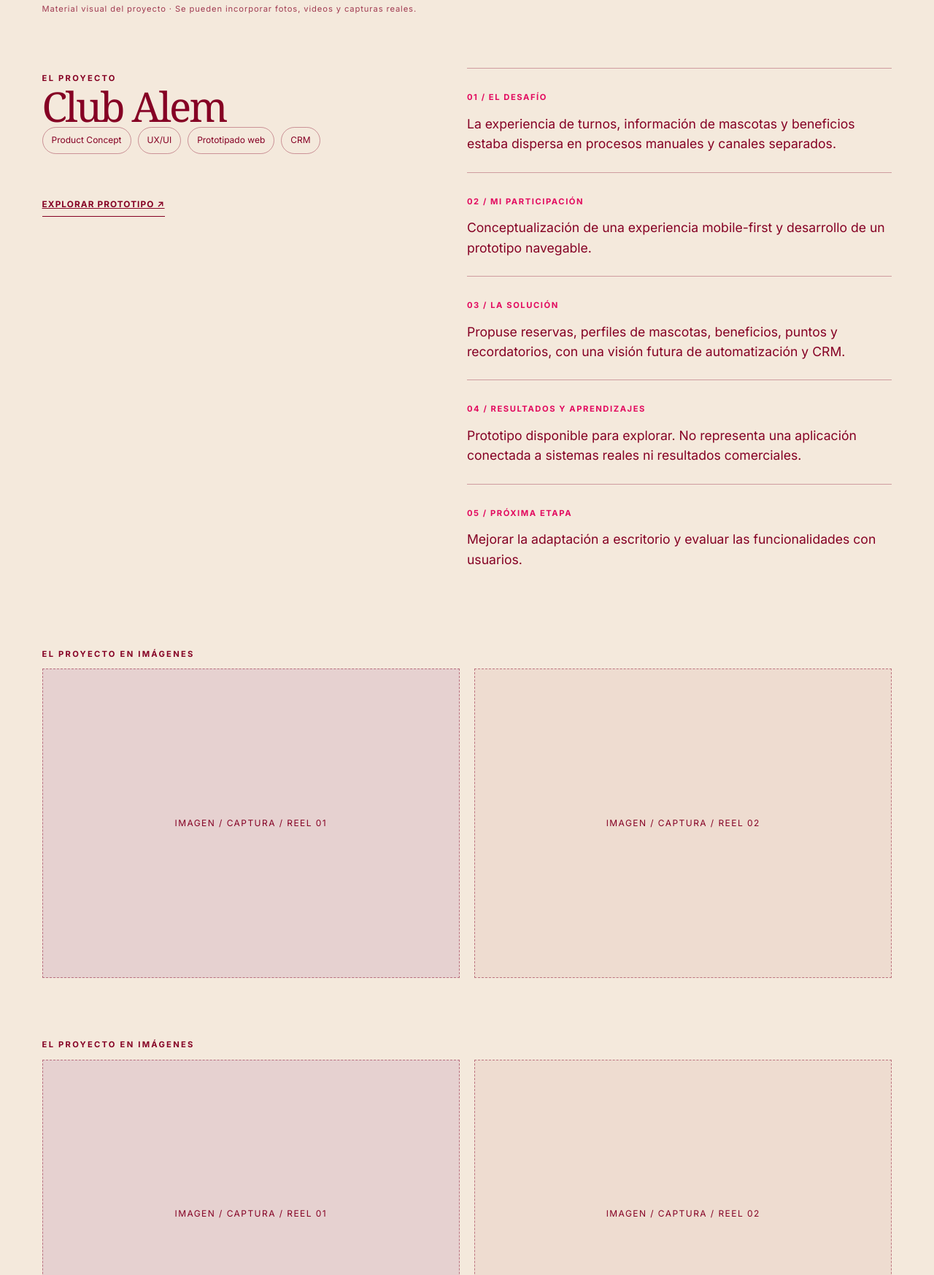
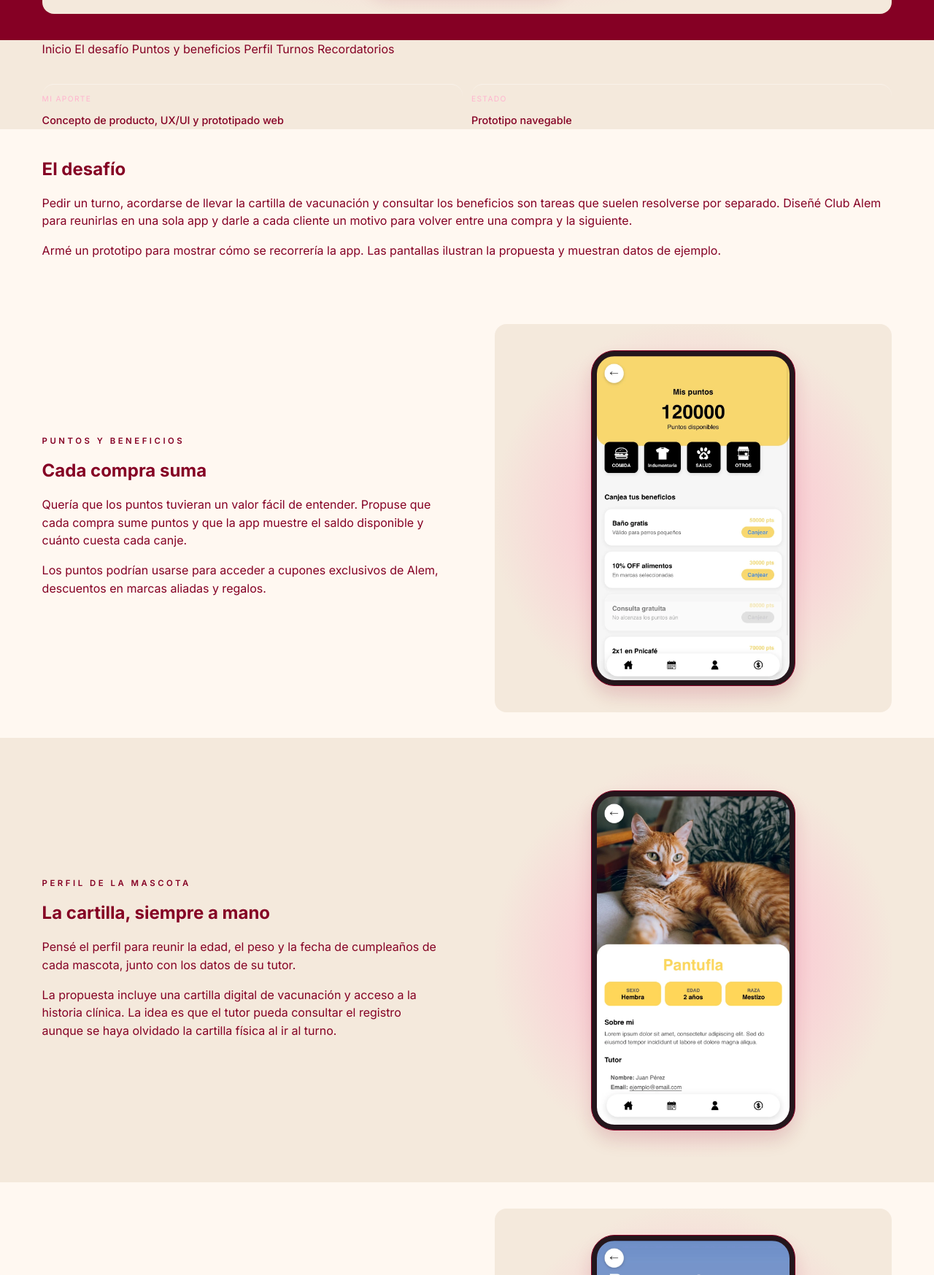
Before and after one commit to celigomezsadir-collab/muy-celina, a plain HTML site: page pages/proyectos/club-alem.html in a window 1280 px wide. Shown: the part 1053-2800 px from the top of the page at 73% size. Drawn offline with Linux system fonts and the light colour scheme; a web font is replaced by a local one.

Commit message:
Actualizar el proyecto Club Alem

```diff
--- /dev/null
+++ b/css/club-alem.css
@@ -0,0 +1,91 @@
+#inicio-app {
+    scroll-margin-top: 6rem;
+}
+
+.club-home-note {
+    max-width: 48ch;
+    margin-top: .85rem;
+}
+
+.club-case .project-hero-grid,
+.club-chapter-grid {
+    gap: clamp(2rem, 6vw, 6rem);
+}
+
+.club-case .project-facts .pj-case-facts > div {
+    border-radius: var(--card-radius, 1rem);
+}
+
+.club-case :is(.club-intro, .club-chapter, .club-reminders) {
+    padding-block: clamp(2.5rem, 6vw, 5.5rem);
+}
+
+.club-case :is(.club-intro, .club-chapter) {
+    background: var(--paper);
+    color: var(--burgundy);
+}
+
+.club-case #perfil {
+    background: var(--cream);
+    color: var(--burgundy);
+}
+
+.club-case .club-reminders {
+    background: var(--burgundy);
+    color: var(--paper);
+}
+
+.club-chapter-grid {
+    display: grid;
+    grid-template-columns: repeat(2, minmax(0, 1fr));
+    align-items: center;
+}
+
+.club-copy .eyebrow {
+    margin-bottom: .75rem;
+}
+
+.club-copy h2 {
+    margin-bottom: 1.25rem;
+}
+
+.club-stage {
+    display: grid;
+    place-items: center;
+    min-width: 0;
+    padding: clamp(1rem, 3vw, 2.25rem);
+    border-radius: var(--card-radius, 1rem);
+    background: radial-gradient(ellipse at center, var(--pink), var(--cream) 72%);
+}
+
+.club-phone {
+    width: min(100%, 17.5rem);
+    margin: 0;
+    padding: 7px;
+    border: 1px solid var(--burgundy);
+    border-radius: 2rem;
+    background: #24161c;
+    box-shadow: 0 14px 25px #85002424;
+}
+
+.club-phone img {
+    display: block;
+    width: 100%;
+    height: auto;
+    border-radius: 1.5rem;
+}
+
+@media (max-width: 760px) {
+    .club-chapter-grid {
+        grid-template-columns: 1fr;
+    }
+}
+
+#recordatorios .project-chapter-grid {
+    align-items: center;
+}
+
+.club-notificacion {
+    margin: .5rem 0 0;
+    max-width: 24rem;
+}
--- a/pages/proyectos/club-alem.html
+++ b/pages/proyectos/club-alem.html
@@ -6,12 +6,14 @@
     <meta charset="utf-8" />
     <meta content="width=device-width,initial-scale=1" name="viewport" />
     <meta content="#850024" name="theme-color" />
-    <meta content="De la compra puntual a una experiencia de cuidado continuo." name="description" />
+    <meta content="Una app de fidelización pensada para reunir el cuidado de las mascotas, los turnos y los beneficios de Veterinaria Alem." name="description" />
     <title>Club Alem — Caso de estudio | Muy Celina</title>
     <link href="../../assets/images/isologo-mc.png" rel="icon" type="image/png" />
     <link href="../../css/styles.css" rel="stylesheet" />
     <link href="../../css/proyectos.css" rel="stylesheet" />
     <link rel="stylesheet" href="../../css/compact.css">
+    <link rel="stylesheet" href="../../css/casos-proyectos.css">
+    <link rel="stylesheet" href="../../css/club-alem.css">
 </head>
 
 <body>
@@ -26,83 +28,98 @@
                 href="../../pages/contacto.html">Hablemos →</a>
         </div>
     </header>
-    <main>
-        <section class="pj-case-hero">
+    <main class="project-case club-case">
+        <section class="pj-case-hero" id="inicio-app">
+            <div class="container project-hero-grid">
+                <div>
+                    <a class="pj-back" href="../proyectos.html">Volver a Proyectos</a>
+                    <p class="pj-eyebrow">CONCEPTO DE PRODUCTO DIGITAL</p>
+                    <h1>Club Alem</h1>
+                    <p class="pj-case-hero__intro">Una app de fidelización pensada para reunir el cuidado de las mascotas, los turnos y los beneficios de Veterinaria Alem.</p>
+                    <p class="club-home-note">En el inicio reuní los accesos a turnos, perfil y cupones, con un resumen de puntos visible al abrir la app.</p>
+                    <a class="pj-case-demo"
+                        href="https://celigomezsadir-collab.github.io/clubalem/" rel="noopener noreferrer"
+                        target="_blank">EXPLORAR PROTOTIPO ↗</a>
+                </div>
+                <div class="club-stage"><figure class="club-phone"><img src="../../assets/media/club-alem/home.webp" width="850" height="1447" loading="eager" alt="Inicio del prototipo con accesos a turnos, perfil y cupones, y un resumen de puntos."></figure></div>
+            </div>
+        </section>
+        <div class="project-index-band">
+            <nav class="container project-index" aria-label="En esta página">
+                <a href="#inicio-app">Inicio</a>
+                <a href="#desafio">El desafío</a>
+                <a href="#puntos">Puntos y beneficios</a>
+                <a href="#perfil">Perfil</a>
+                <a href="#turnos">Turnos</a>
+                <a href="#recordatorios">Recordatorios</a>
+            </nav>
+        </div>
+        <div class="project-facts">
             <div class="container">
-                <div class="pj-kicker"><span>MUY CELINA® / CASO DE ESTUDIO</span><span>06 / 08</span></div><a
-                    class="pj-back" href="../proyectos.html">← VOLVER A PROYECTOS</a>
-                <p class="pj-eyebrow">CONCEPTO DE PRODUCTO DIGITAL / SELECTED WORK</p>
-                <h1>Club Alem.</h1>
-                <p class="pj-case-hero__intro">De la compra puntual a una experiencia de cuidado continuo.</p>
                 <div class="pj-case-facts">
-                    <div><small>SERVICIOS</small><strong>Identidad visual · Manual de marca · Social Media</strong>
-                    </div>
-                    <div><small>PERÍODO</small><strong>Junio – Diciembre 2025</strong></div>
-                    <div><small>ESTADO</small><strong>Proyecto finalizado</strong></div>
+                    <div><small>MI APORTE</small><strong>Concepto de producto, UX/UI y prototipado web</strong></div>
+                    <div><small>ESTADO</small><strong>Prototipo navegable</strong></div>
                 </div>
-                <div class="pj-case-facts">
-                    <div><small>SERVICIOS</small><strong>Product Concept · UX/UI · Prototipado web · CRM</strong></div>
-                    <div><small>PERÍODO</small><strong>Proyecto conceptual</strong></div>
-                    <div><small>ESTADO</small><strong>Prototipo navegable, no implementado</strong></div>
+            </div>
+        </div>
+        <section class="project-chapter club-intro" id="desafio">
+            <div class="container project-chapter-grid">
+                <h2>El desafío</h2>
+                <div>
+                    <p>Pedir un turno, acordarse de llevar la cartilla de vacunación y consultar los beneficios son tareas que suelen resolverse por separado. Diseñé Club Alem para reunirlas en una sola app y darle a cada cliente un motivo para volver entre una compra y la siguiente.</p>
+                    <p>Armé un prototipo para mostrar cómo se recorrería la app. Las pantallas ilustran la propuesta y muestran datos de ejemplo.</p>
                 </div>
             </div>
         </section>
-        <section class="pj-case-art">
-            <div class="container">
-                <figure>
-                    <div class="pj-case-placeholder"><span>MUY CELINA® / CASO DE ESTUDIO</span><strong>Club
-                            Alem</strong><span>PORTADA · ESPACIO PARA MATERIAL REAL</span></div>
-                    <figcaption>Material visual del proyecto · Se pueden incorporar fotos, videos y capturas reales.
-                    </figcaption>
-                </figure>
+        <section class="project-chapter club-chapter" id="puntos">
+            <div class="container club-chapter-grid">
+                <div class="club-copy">
+                    <p class="eyebrow">Puntos y beneficios</p>
+                    <h2>Cada compra suma</h2>
+                    <p>Quería que los puntos tuvieran un valor fácil de entender. Propuse que cada compra sume puntos y que la app muestre el saldo disponible y cuánto cuesta cada canje.</p>
+                    <p>Los puntos podrían usarse para acceder a cupones exclusivos de Alem, descuentos en marcas aliadas y regalos.</p>
+                </div>
+                <div class="club-stage"><figure class="club-phone"><img src="../../assets/media/club-alem/puntos.webp" width="850" height="1429" loading="lazy" alt="Pantalla de puntos con el saldo disponible y un catálogo de beneficios para canjear."></figure></div>
             </div>
         </section>
-        <section class="pj-case-details">
-            <div class="container pj-case-layout">
-                <div><span class="pj-eyebrow">EL PROYECTO</span>
-                    <h2>Club Alem</h2>
-                    <div class="pj-tags"><span>Product Concept</span><span>UX/UI</span><span>Prototipado
-                            web</span><span>CRM</span></div><a class="pj-case-demo"
-                        href="https://celigomezsadir-collab.github.io/clubalem/" rel="noopener noreferrer"
-                        target="_blank">EXPLORAR PROTOTIPO ↗</a>
+        <section class="project-chapter club-chapter" id="perfil">
+            <div class="container club-chapter-grid">
+                <div class="club-copy">
+                    <p class="eyebrow">Perfil de la mascota</p>
+                    <h2>La cartilla, siempre a mano</h2>
+                    <p>Pensé el perfil para reunir la edad, el peso y la fecha de cumpleaños de cada mascota, junto con los datos de su tutor.</p>
+                    <p>La propuesta incluye una cartilla digital de vacunación y acceso a la historia clínica. La idea es que el tutor pueda consultar el registro aunque se haya olvidado la cartilla física al ir al turno.</p>
                 </div>
-                <div class="pj-detail-list">
-                    <article><span>01 / EL DESAFÍO</span>
-                        <p>La experiencia de turnos, información de mascotas y beneficios estaba dispersa en procesos
-                            manuales y canales separados.</p>
-                    </article>
-                    <article><span>02 / MI PARTICIPACIÓN</span>
-                        <p>Conceptualización de una experiencia mobile-first y desarrollo de un prototipo navegable.</p>
-                    </article>
-                    <article><span>03 / LA SOLUCIÓN</span>
-                        <p>Propuse reservas, perfiles de mascotas, beneficios, puntos y recordatorios, con una visión
-                            futura de automatización y CRM.</p>
-                    </article>
-                    <article><span>04 / RESULTADOS Y APRENDIZAJES</span>
-                        <p>Prototipo disponible para explorar. No representa una aplicación conectada a sistemas reales
-                            ni resultados comerciales.</p>
-                    </article>
-                    <article><span>05 / PRÓXIMA ETAPA</span>
-                        <p>Mejorar la adaptación a escritorio y evaluar las funcionalidades con usuarios.</p>
-                    </article>
-                </div>
+                <div class="club-stage"><figure class="club-phone"><img src="../../assets/media/club-alem/perfil.webp" width="850" height="1447" loading="lazy" alt="Pantalla del perfil de Pantufla con su foto, sexo, edad, raza y datos del tutor."></figure></div>
             </div>
         </section>
-        <section class="pj-case-gallery">
-            <div class="container">
-                <p class="pj-eyebrow">EL PROYECTO EN IMÁGENES</p>
-                <div class="pj-gallery-grid">
-                    <div class="pj-gallery-placeholder">IMAGEN / CAPTURA / REEL 01</div>
-                    <div class="pj-gallery-placeholder">IMAGEN / CAPTURA / REEL 02</div>
+        <section class="project-chapter club-chapter" id="turnos">
+            <div class="container club-chapter-grid">
+                <div class="club-copy">
+                    <p class="eyebrow">Turnero</p>
+                    <h2>Un horario que te quede bien</h2>
+                    <p>Diseñé el turnero para consultar qué horarios están disponibles antes de reservar y evitar el ida y vuelta de mensajes para coordinar.</p>
+                    <p>El flujo propuesto permite elegir una sucursal y, si hay preferencia, un profesional. La captura muestra el paso de elegir fecha y horario.</p>
                 </div>
+                <div class="club-stage"><figure class="club-phone"><img src="../../assets/media/club-alem/turnero.webp" width="850" height="1447" loading="lazy" alt="Pantalla de reserva con calendario, horarios disponibles y botón de confirmación."></figure></div>
             </div>
         </section>
-        <section class="pj-case-gallery">
-            <div class="container">
-                <p class="pj-eyebrow">EL PROYECTO EN IMÁGENES</p>
-                <div class="pj-gallery-grid">
-                    <div class="pj-gallery-placeholder">IMAGEN / CAPTURA / REEL 01</div>
-                    <div class="pj-gallery-placeholder">IMAGEN / CAPTURA / REEL 02</div>
+        <section class="project-chapter club-reminders" id="recordatorios">
+            <div class="container project-chapter-grid">
+                <div>
+                    <h2>Recordatorios a tiempo</h2>
+                    <figure class="club-notificacion">
+                        <img
+                            src="../../assets/media/club-alem/notificacion.png"
+                            alt="Avisos de Club Alem para reservar alimento y recordar un turno veterinario."
+                            loading="lazy"
+                        >
+                    </figure>
+                </div>
+
+                <div>
+                    <p>Imaginé una etapa de automatización con avisos de próximas vacunas, recordatorios de reposición de alimento según el ritmo de compra y notificaciones de promociones especiales.</p>
+                    <p>Antes de implementarla, probaría con clientes si les resulta fácil encontrar los beneficios, consultar el perfil y reservar un turno. Esa prueba también serviría para definir qué avisos les gustaría recibir y con qué frecuencia.</p>
                 </div>
             </div>
         </section>
```
Also changed, not shown: assets/media/club-alem/home.webp (added), assets/media/club-alem/perfil.webp (added), assets/media/club-alem/puntos.webp (added), assets/media/club-alem/turnero.webp (added), 1 other file.
